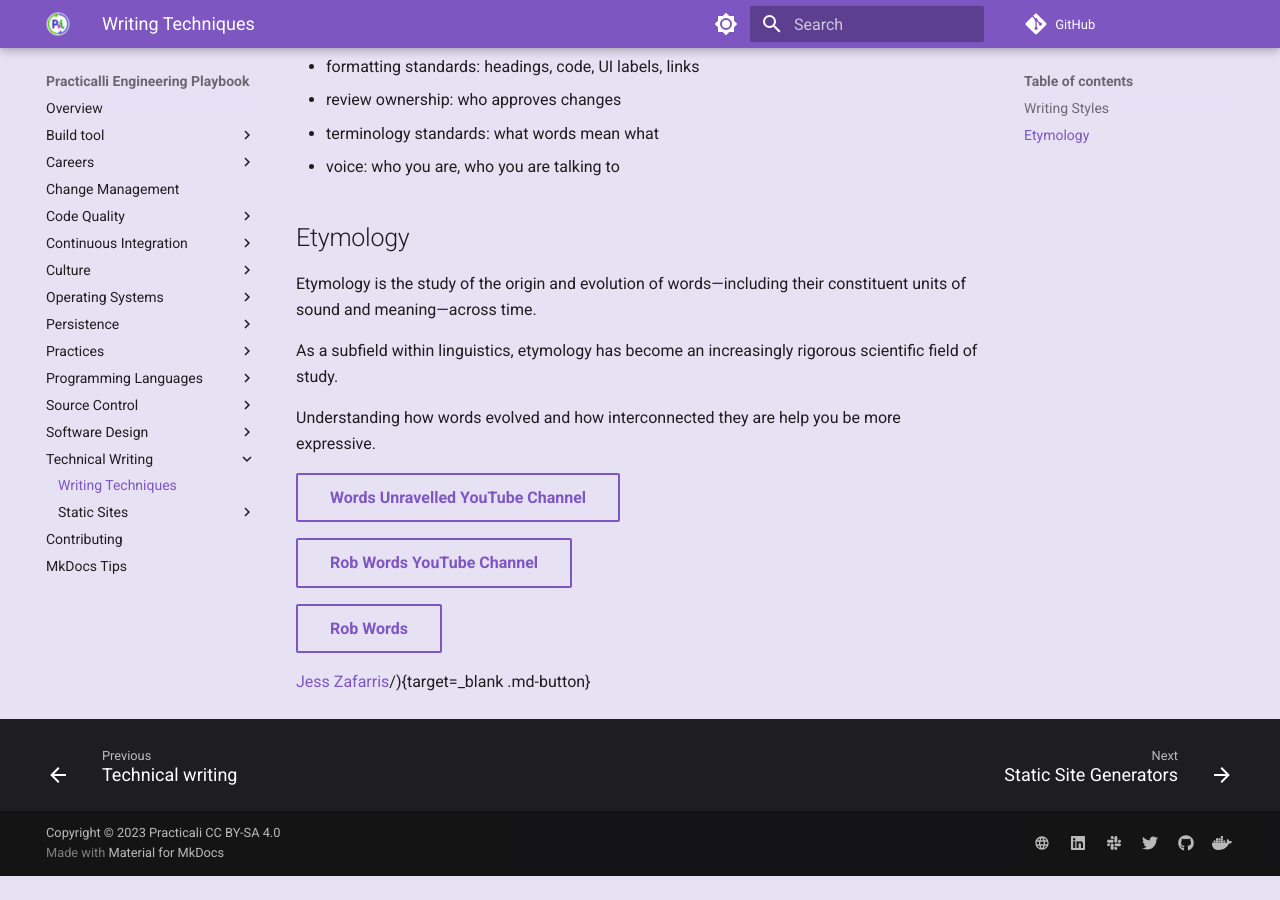
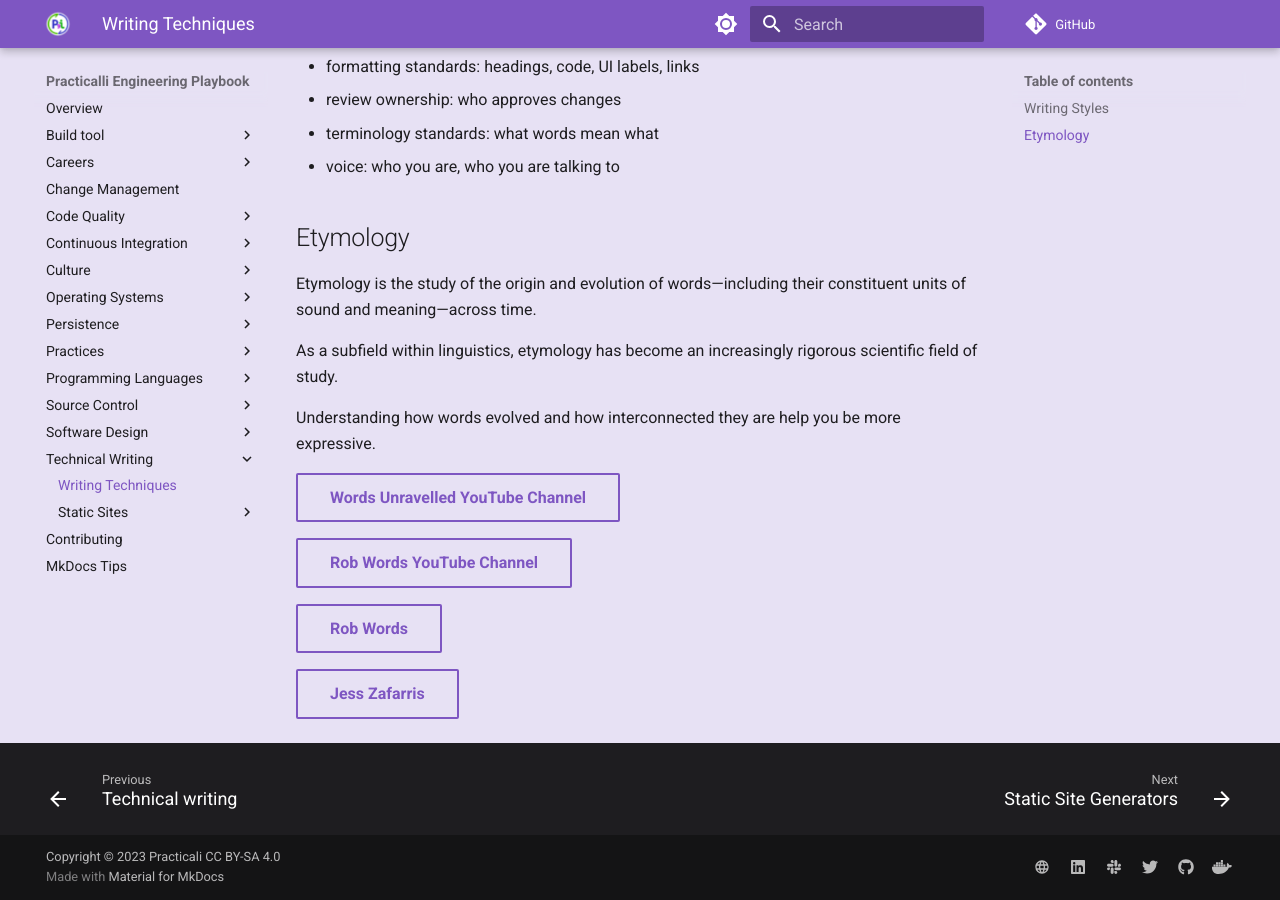
Before and after one commit to practicalli/engineering-playbook, an MkDocs documentation site: the page built from docs/technical-writing/techniques.md, in a window 1280 px wide and 900 px high, scrolled down 708 px. Built offline with MkDocs 1.6.1 and Material for MkDocs 9.7.7, drawn with Linux system fonts in a browser that asks for light colours; comment, search, counter and statistics services are not loaded; before the commit the page ends 1584 px from its top, so only the background shows below that.

Commit message:
fix(tech-writing): syntax error with jess zararris link

```diff
--- a/docs/technical-writing/techniques.md
+++ b/docs/technical-writing/techniques.md
@@ -40,4 +40,4 @@ Understanding how words evolved and how interconnected they are help you be more
 
 [Rob Words](https://robwords.com/){target=_blank .md-button}
 
-[Jess Zafarris](https://jesszafarris.com/)/){target=_blank .md-button}
+[Jess Zafarris](https://jesszafarris.com/){target=_blank .md-button}
```
